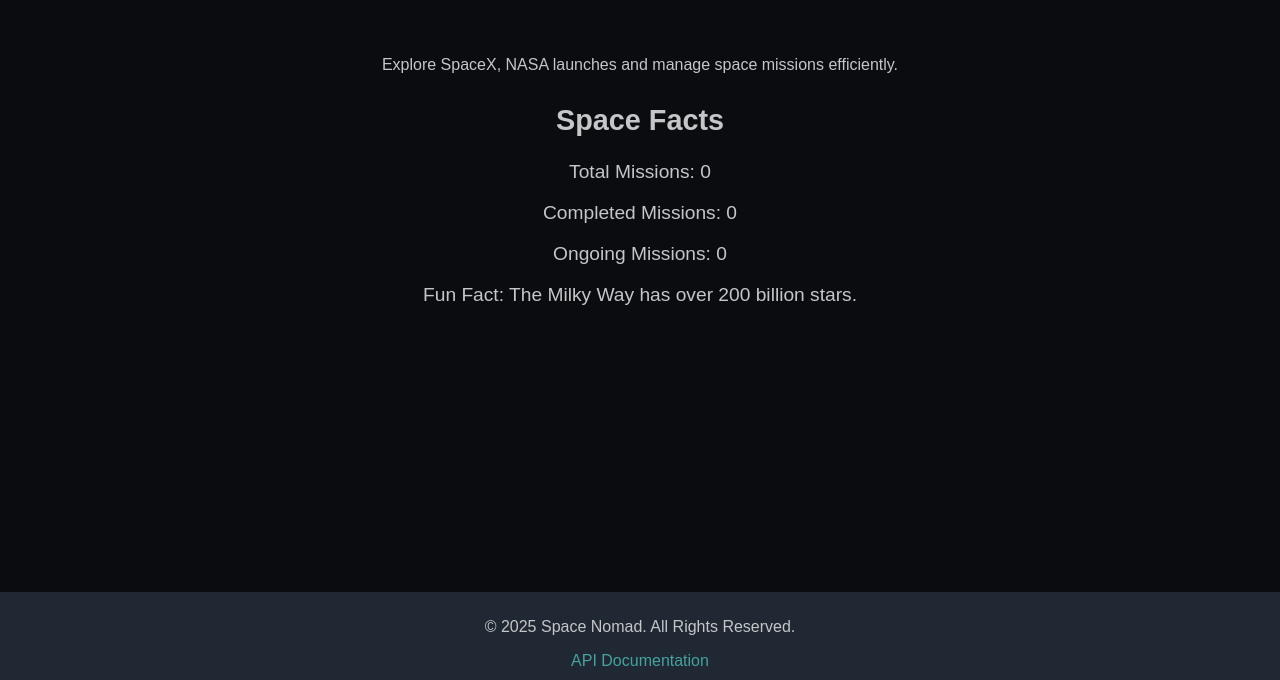
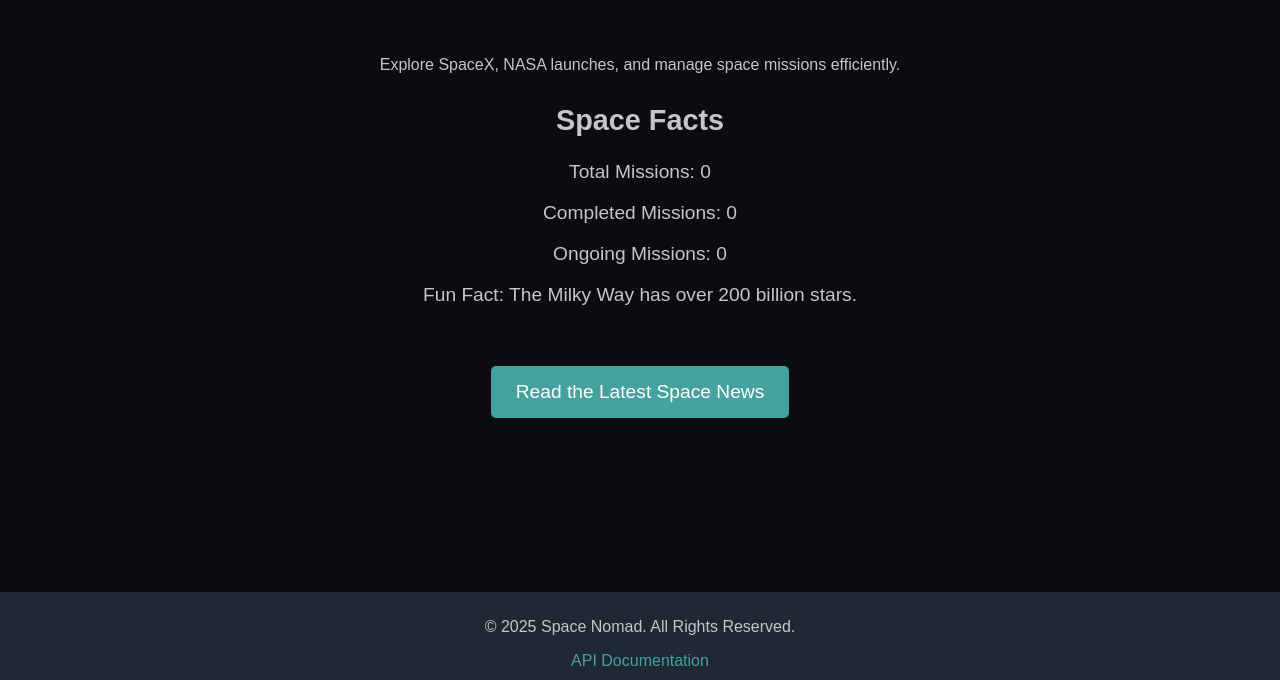
Before and after one commit to sakhileln/Space-Explora, a FastAPI app: page /index in a window 1280 px wide. Shown: the part 120-800 px from the top of the page. Run offline with FastAPI, Linux system fonts and the light colour scheme; data that the repository does not hold is empty.

Commit message:
Update template to include latest space news.

```diff
--- a/app/templates/index.html
+++ b/app/templates/index.html
@@ -31,6 +31,17 @@
             font-size: 1.2em;
         }
 
+        .news-link {
+            display: inline-block;
+            margin-top: 40px;
+            padding: 15px 25px;
+            font-size: 1.2em;
+            color: #fff;
+            text-decoration: none;
+            background-color: #45a29e;
+            border-radius: 5px;
+        }
+
         footer {
             position: fixed;
             bottom: 0;
@@ -47,7 +58,7 @@
         <h1>Welcome to Space Nomad!</h1>
     </header>
     <main>
-        <p>Explore SpaceX, NASA launches and manage space missions efficiently.</p>
+        <p>Explore SpaceX, NASA launches, and manage space missions efficiently.</p>
 
         <div class="stats">
             <h2>Space Facts</h2>
@@ -57,6 +68,7 @@
             <p>Fun Fact: {{ fun_fact }}</p>
         </div>
 
+        <a class="news-link" href="/news">Read the Latest Space News</a>
     </main>
     <footer>
         <p>&copy; 2025 Space Nomad. All Rights Reserved.</p>
```
